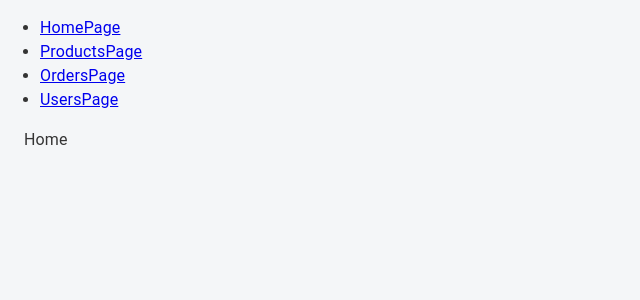
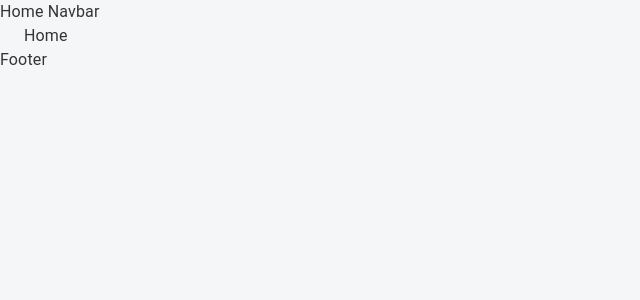
Before and after one commit to Yakhyobek1997/americano-coffee, a React (Create React App) app: page / in a window 1280 px wide. Shown: the top 300 px of the page, without its empty margins (0-640 px from the left). Built offline with nearby package versions, Linux system fonts and the light colour scheme.

Commit message:
FeatL: Created Header and Footer

```diff
--- a/src/app/App.tsx
+++ b/src/app/App.tsx
@@ -1,36 +1,26 @@
 import React from "react";
 import "../css/app.css";
 import {  Container } from "@mui/material"
-import { Link, Route, Switch } from "react-router-dom";
+import { Link, Route, Switch, useLocation } from "react-router-dom";
 import { HomePage } from "./screens/homePage";
 import { ProductsPage } from "./screens/productsPage";
 import { OrdersPage } from "./screens/ordersPage";
 import { UserPage } from "./screens/userPage";
+import { HomeNavbar } from "./components/headers/HomeNavbar";
+import { OtherNavbar } from "./components/headers/OtherNavbar";
+import { Footer } from "./components/footer";
 
 function App() {
+
+  const location = useLocation()
+  console.log(location)
+
   return (
 
-  <div>
-  <nav>
-    <ul>
-    <li>
-        <Link to="/member-page">HomePage</Link>
-      </li>
-      <li>
-        <Link to="/products">ProductsPage</Link>
-      </li>
-      <li>
-        <Link to="/orders">OrdersPage</Link>
-      </li>
-      <li>
-        <Link to="/member-page">UsersPage</Link>
-      </li>
+  <>
 
-    </ul>
-  </nav>
+  {location.pathname === "/" ? <HomeNavbar/> : <OtherNavbar/>}
 
-  {/* A <Switch> looks through its children <Route>s and
-      renders the first one that matches the current URL. */}
   <Switch>
     <Route path="/products">
       <ProductsPage />
@@ -45,7 +35,8 @@ function App() {
       <HomePage />
     </Route>
   </Switch>
-</div>
+  <Footer/>
+</>
 
 )
 }
--- /dev/null
+++ b/src/app/components/footer/index.tsx
@@ -0,0 +1,3 @@
+export function Footer () {
+    return <div> Footer</div>
+}
--- /dev/null
+++ b/src/app/components/headers/HomeNavbar.tsx
@@ -0,0 +1,3 @@
+export function HomeNavbar () {
+    return <div> Home Navbar</div>
+}
--- /dev/null
+++ b/src/app/components/headers/OtherNavbar.tsx
@@ -0,0 +1,3 @@
+export function OtherNavbar () {
+    return <div> Other Navbar</div>
+}
```
Also changed, not shown: src/index.tsx (+15 -2 lines).
